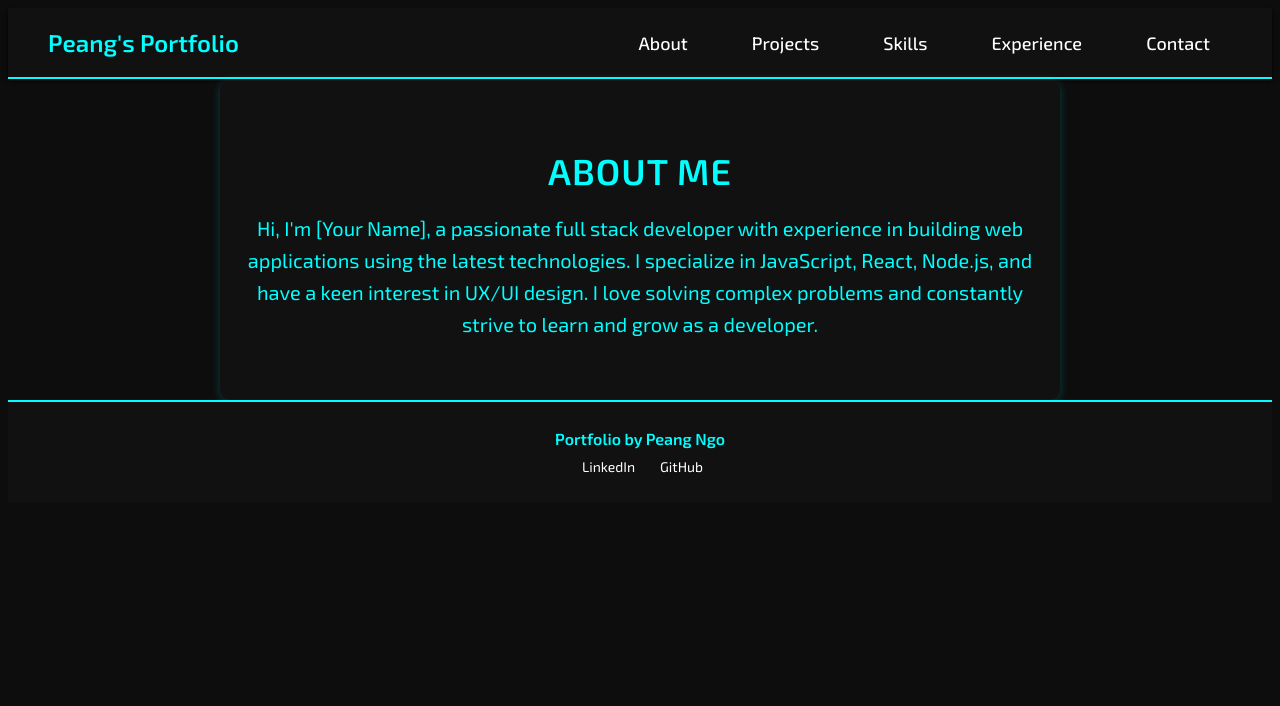
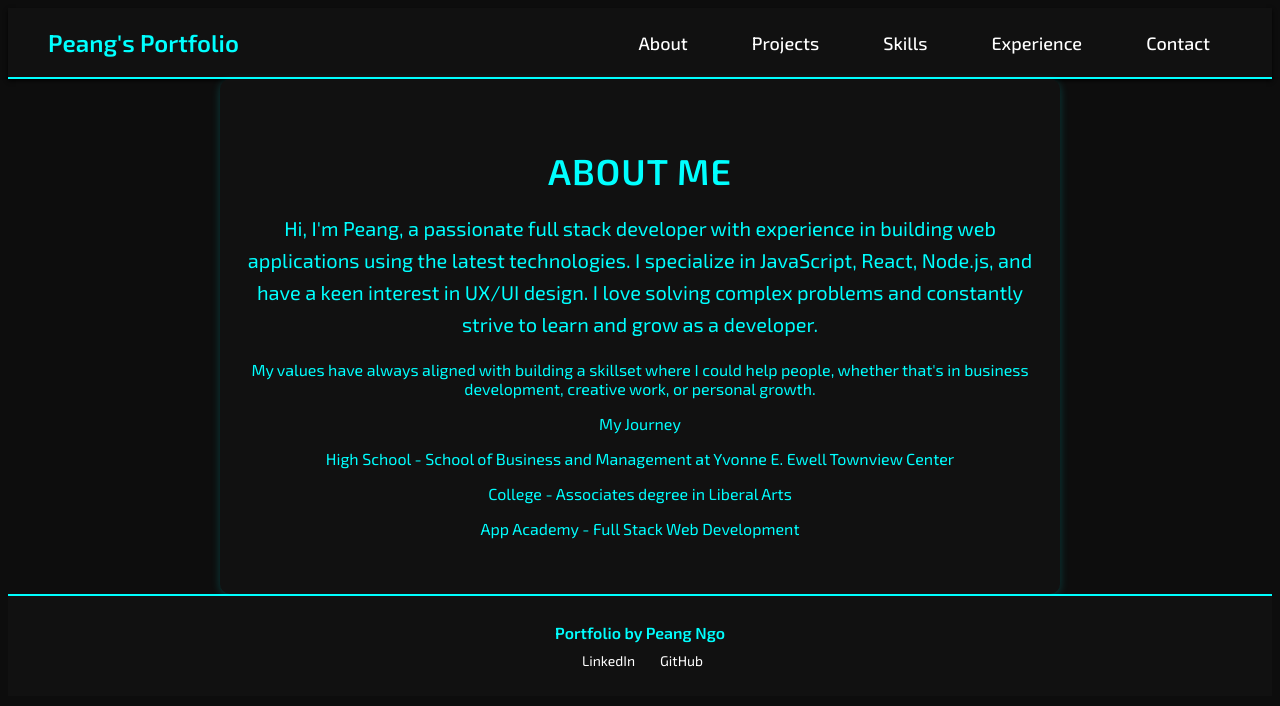
Before and after one commit to pingno/Show, a React (Create React App) app in the folder show/: page /about in a window 1280 px wide. Shown: the top 706 px of the page. Built offline with nearby package versions, Linux system fonts and the light colour scheme.

Commit message:
about section

```diff
--- a/show/src/components/About/index.js
+++ b/show/src/components/About/index.js
@@ -1,13 +1,33 @@
-import React from 'react';
-import './About.css';
+import React from "react";
+import "./About.css";
 
 const About = () => {
   return (
     <div className="about-container">
       <h2 className="about-title">About Me</h2>
       <p className="about-description">
-        Hi, I'm [Your Name], a passionate full stack developer with experience in building web applications using the latest technologies. I specialize in JavaScript, React, Node.js, and have a keen interest in UX/UI design. I love solving complex problems and constantly strive to learn and grow as a developer.
+        Hi, I'm Peang, a passionate full stack developer with experience in
+        building web applications using the latest technologies. I specialize in
+        JavaScript, React, Node.js, and have a keen interest in UX/UI design. I
+        love solving complex problems and constantly strive to learn and grow as
+        a developer.
       </p>
+
+      <p>
+        My values have always aligned with building a skillset where I could
+        help people, whether that's in business development, creative work, or
+        personal growth.
+      </p>
+
+      <div>My Journey</div>
+
+      <p>
+        High School - School of Business and Management at Yvonne E. Ewell
+        Townview Center
+      </p>
+      <p>College - Associates degree in Liberal Arts</p>
+
+      <p>App Academy - Full Stack Web Development </p>
     </div>
   );
 };
```
